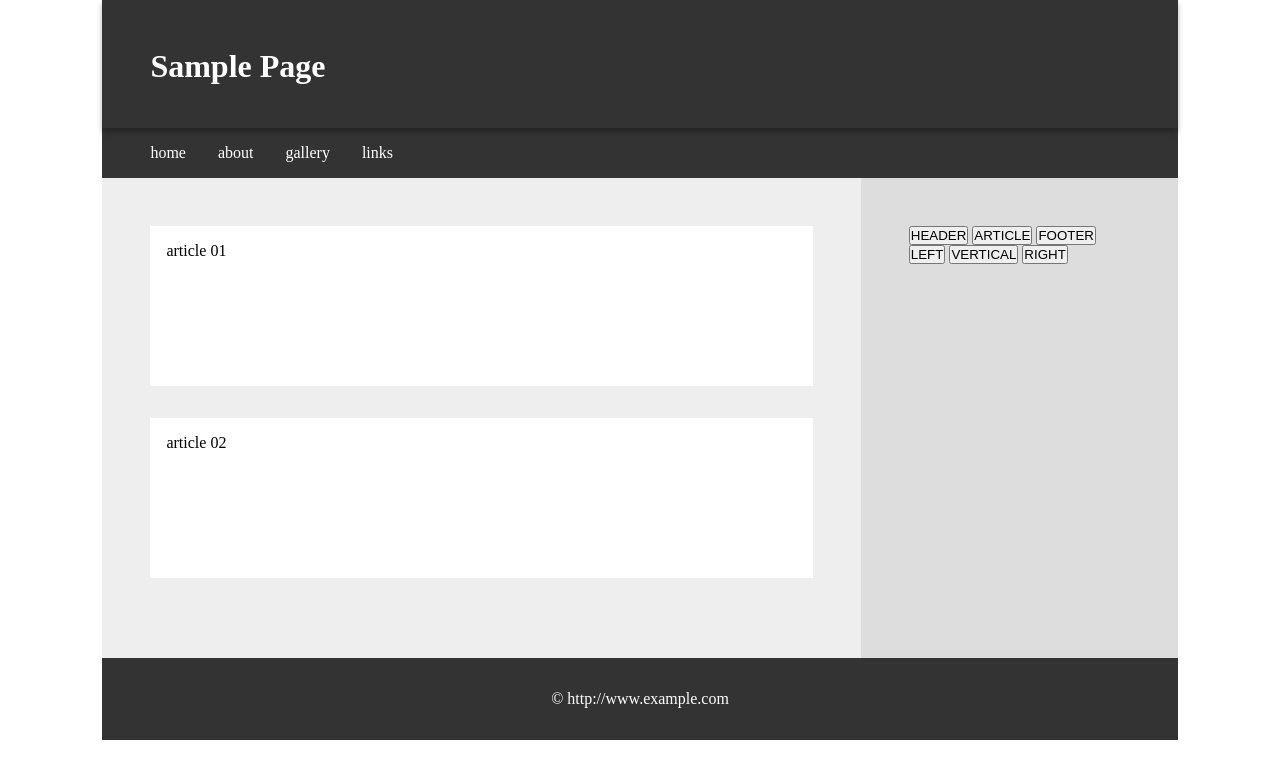
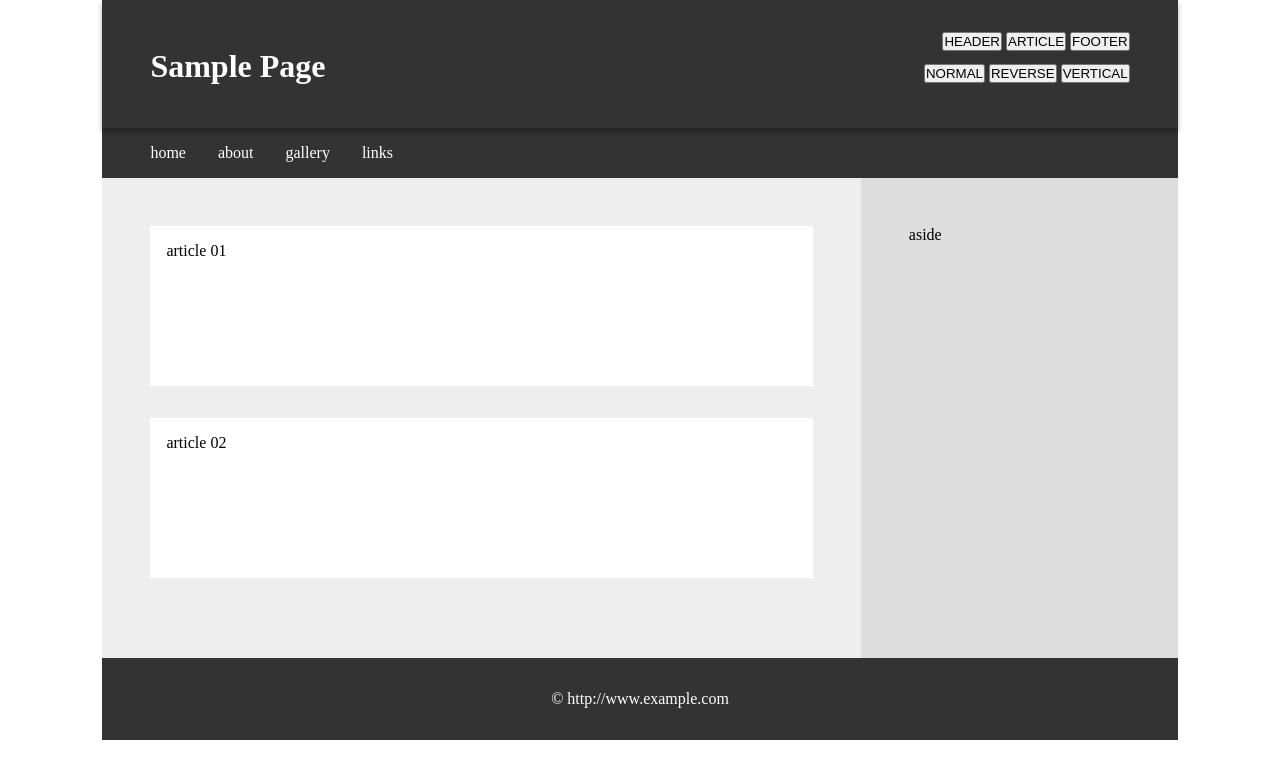
Before and after one commit to koichi-inoue/JQ_Basic, a plain HTML site: page index.html in a window 1280 px wide. Drawn offline with nearby package versions, Linux system fonts and the light colour scheme.

Commit message:
Update Files

```diff
--- a/index.html
+++ b/index.html
@@ -15,6 +15,18 @@
 
     <header>
       <h1>Sample Page</h1>
+      <div id="buttonSet1">
+        <button id="buttonHeader">HEADER</button>
+        <button id="buttonArticle">ARTICLE</button>
+        <button id="buttonFooter">FOOTER</button>
+      </div>
+      <div id="buttonSet2">
+        <button id="buttonNormal">NORMAL</button>
+        <button id="buttonReverse">REVERSE</button>
+        <button id="buttonVertical">VERTICAL</button>
+      </div>
+
+
     </header>
 
     <nav>
@@ -41,17 +53,7 @@
       </section>
 
       <aside>
-        <div>
-          <button id="buttonHeader">HEADER</button>
-          <button id="buttonArticle">ARTICLE</button>
-          <button id="buttonFooter">FOOTER</button>
-        </div>
-        <div>
-          <button id="buttonLeft">LEFT</button>
-          <button id="buttonVertical">VERTICAL</button>
-          <button id="buttonRight">RIGHT</button>
-        </div>
-
+        aside
       </aside>
 
     </main>
--- a/script.js
+++ b/script.js
@@ -1,3 +1,4 @@
+// buttonSet1
 $( function() {
 
   $( '#buttonHeader' ).click( function() {
@@ -16,16 +17,23 @@ $( function() {
     $( 'footer a' ).css( 'color','red' );
   });
 
-  $( '#buttonLeft' ).click( function() {
+});
+
+// buttonSet2
+$( function() {
+
+  $( '#buttonNormal' ).click( function() {
     $('main').css( 'flex-direction','row' );
+  });
+
+  $( '#buttonReverse' ).click( function() {
+    $('main').css( 'flex-direction','row-reverse' );
   });
 
   $( '#buttonVertical' ).click( function() {
     $('main').css( 'flex-direction','column' );
   });
 
-  $( '#buttonRight' ).click( function() {
-    $('main').css( 'flex-direction','row-reverse' );
-  });
+
 
 });
--- a/style.css
+++ b/style.css
@@ -25,6 +25,17 @@ header {
     left: 3rem;
     font-size: 2rem;
     color: white;
+  }
+
+  #buttonSet1 {
+    position: absolute;
+    top: 2rem;
+    right:3rem;
+  }
+  #buttonSet2 {
+    position: absolute;
+    top: 4rem;
+    right:3rem;
   }
 
 nav {
```
